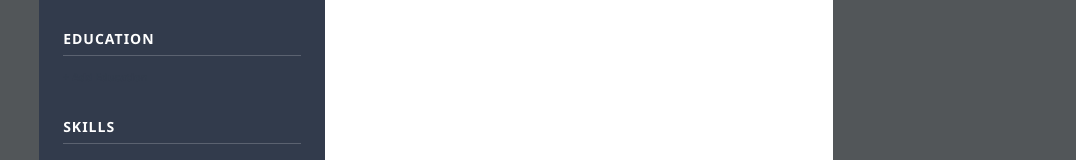
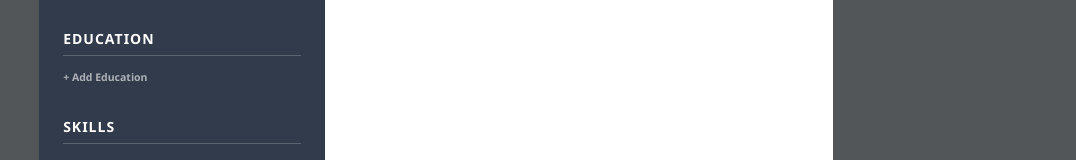
Before and after one commit to maugares/resume-generator, a React (Vite) app in the folder client/: page / in a window 1280 px wide. Shown: the part 342-502 px from the top of the page, without its empty margins (204-1280 px from the left). Built offline with nearby package versions, Linux system fonts and the light colour scheme.

Commit message:
Enhance AddButton component with dark variant styling and update tests for Education section

```diff
--- a/client/src/components/sections/Education.tsx
+++ b/client/src/components/sections/Education.tsx
@@ -50,7 +50,11 @@ export function Education() {
             </div>
           </div>
         ))}
-        <AddButton addArrayItem={addArrayItem} field="education" />
+        <AddButton
+          addArrayItem={addArrayItem}
+          field="education"
+          variant="dark"
+        />
       </div>
     </section>
   )
--- a/client/src/components/ui/AddButton.tsx
+++ b/client/src/components/ui/AddButton.tsx
@@ -1,16 +1,25 @@
 import type { ResumeArrayField } from '../../types'
+
+type AddButtonVariant = 'light' | 'dark'
 
 export function AddButton({
   addArrayItem,
   field,
+  variant = 'light',
 }: {
   addArrayItem: (field: ResumeArrayField) => void
   field: ResumeArrayField
+  variant?: AddButtonVariant
 }) {
+  const colorClasses =
+    variant === 'dark'
+      ? 'text-white/60 hover:text-white'
+      : 'text-resume-slate/50 hover:text-resume-slate'
+
   return (
     <button
       onClick={() => addArrayItem(field)}
-      className="text-sm font-bold text-resume-slate/50 hover:text-resume-slate no-print"
+      className={`text-sm font-bold no-print transition-colors ${colorClasses}`}
     >
       + Add {field.charAt(0).toUpperCase() + field.slice(1)}
     </button>
```
Also changed, not shown: 2 other files (tests, documents, lock files or other folders).
